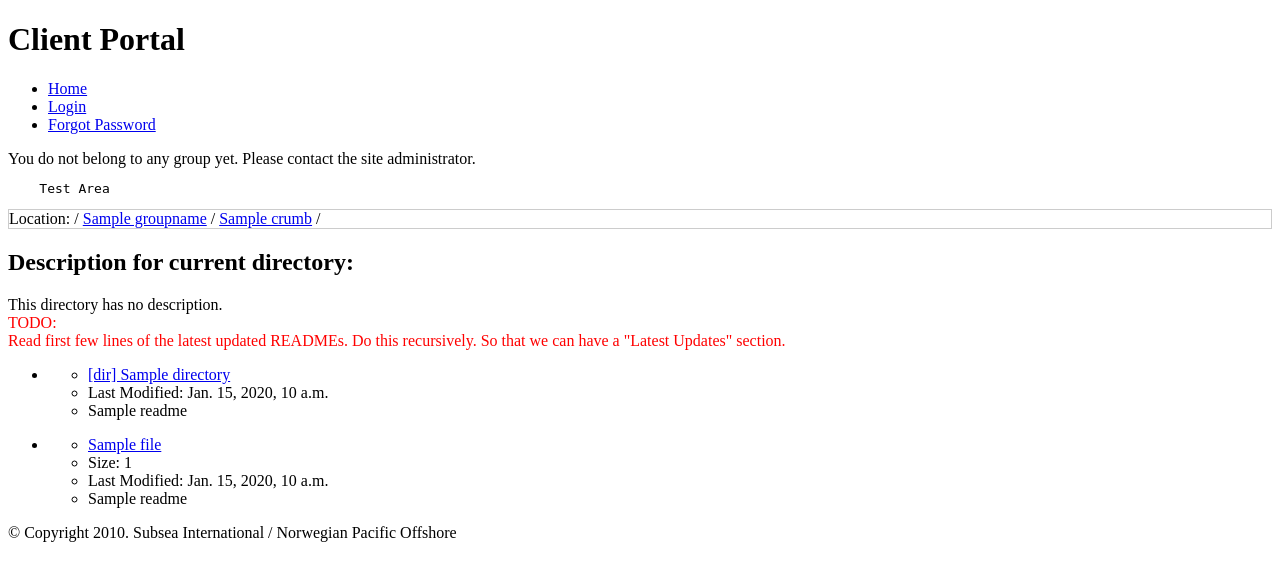
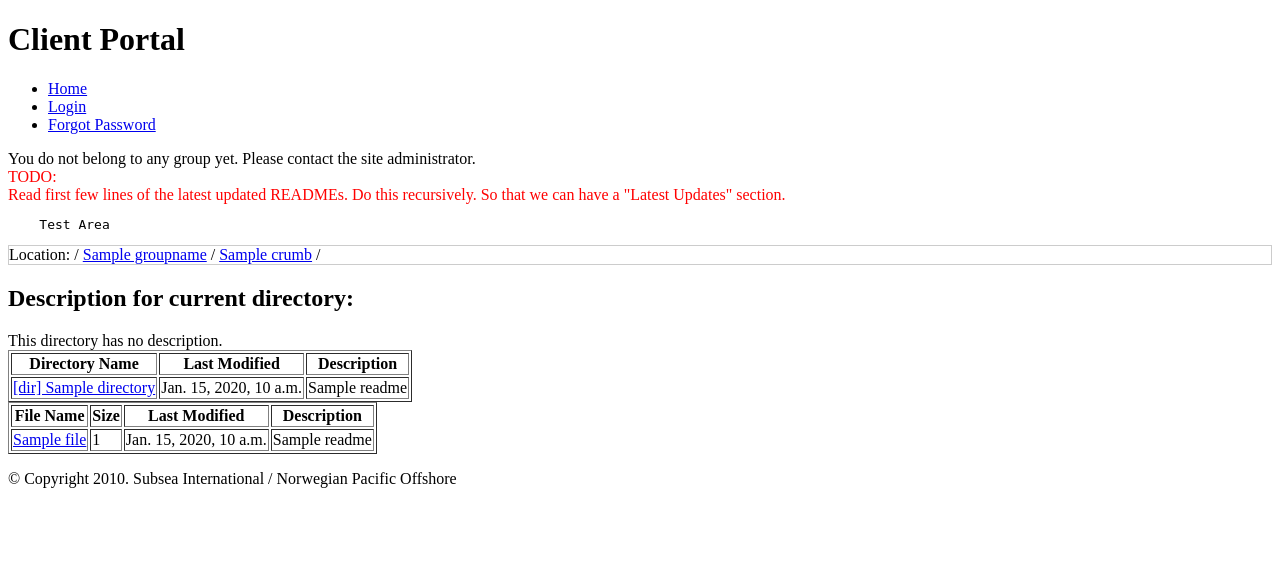
Before and after one commit to wenbert/clientarea, a Django app: template templates/home/browse_files.html in a window 1280 px wide. Shown: the top 581 px of the page. Run offline with Django 3.2, Linux system fonts and the light colour scheme; the template is opened without the code that fills it: most values are stand-ins (such as "Sample title", 1, 10 or a date in 2020); parts of the project's set-up code (start-up, migrations or seed data) failed here and were passed over.

Commit message:
using tables to display tabular data

```diff
--- a/templates/home/browse_files.html
+++ b/templates/home/browse_files.html
@@ -1,5 +1,9 @@
 {% extends "base.html" %}
 {% block content %}
+<div style="color: red">
+    TODO: <br/>
+    Read first few lines of the latest updated READMEs. Do this recursively. So that we can have a "Latest Updates" section.
+</div>
 <pre>
     Test Area
 </pre>
@@ -22,34 +26,38 @@
         This directory has no description.
     {% endif %}
 </div>
-<div style="color: red">
-    TODO: <br/>
-    Read first few lines of the latest updated READMEs. Do this recursively. So that we can have a "Latest Updates" section.
-</div>
+
 {% if files or directories%}
-    <ul>
+    <table border=1>
+    <tr>
+        <th>Directory Name</th>
+        <th>Last Modified</th>
+        <th>Description</th>
+    </tr>
     {% for directory in directories %}
-            <li>
-                <ul>
-                    <li><a href="/home/browse_files/{{groupname}}/?dir={{directory.path|urlencode }}">[dir] {{ directory.name }}</a></li>
-                    <li>Last Modified: {{directory.last_modified}}</li>
-                    <li>{{directory.readme}}</li>
-                </ul>
-            </li>
+    <tr>
+        <td><a href="/home/browse_files/{{groupname}}/?dir={{directory.path|urlencode }}">[dir] {{ directory.name }}</a></td>
+        <td>{{directory.last_modified}}</td>
+        <td>{{directory.readme}}</td>
+    </tr>
     {% endfor %}
-    </ul>
-    <ul>
+    </table>
+    <table border=1>
+    <tr>
+        <th>File Name</th>
+        <th>Size</th>
+        <th>Last Modified</th>
+        <th>Description</th>
+    </tr>
     {% for file in files %}
-            <li>
-                <ul>
-                    <li><a href="/home/download/{{groupname}}/{{ file.path|urlencode }}">{{ file.name }}</a></li>
-                    <li>Size: {{file.size}}</li>
-                    <li>Last Modified: {{file.last_modified}}</li>
-                    <li>{{file.readme}}</li>
-                </ul>
-            </li>
+    <tr>
+        <td><a href="/home/download/{{groupname}}/{{ file.path|urlencode }}">{{ file.name }}</a></td>
+        <td>{{file.size}}</td>
+        <td>{{file.last_modified}}</td>
+        <td>{{file.readme}}</td>
+    </tr>
     {% endfor %}
-    </ul>
+    </table>
 
 {% else %}
         No files/directories available.
```
